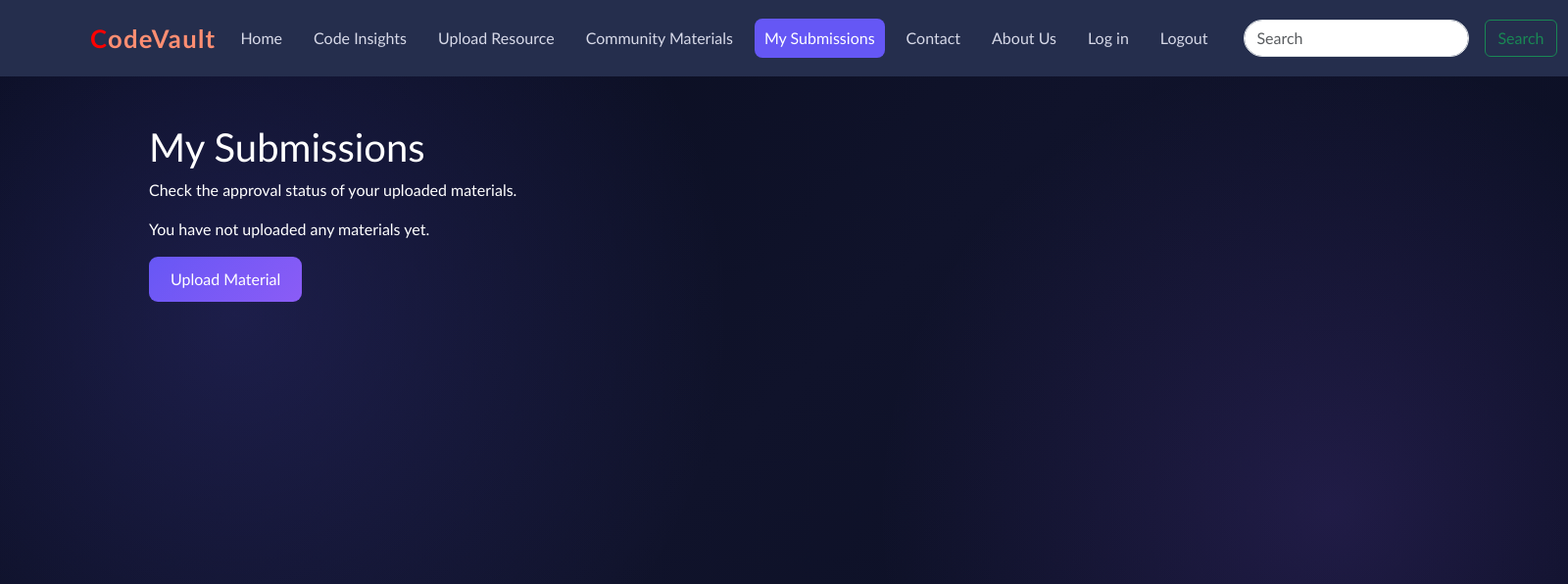
After one commit to Sayan-sys-bit/CodeVault, a Django app: page /blog/my-resources/ in a window 1600 px wide. The commit adds this page. Shown: the top 596 px of the page at 98% size. Run offline with Django 5.2, Linux system fonts and the light colour scheme; the visitor is signed in with stand-in values (Sample User, id 1); data that the repository does not hold is empty.

Commit message:
Add community resource approval and admin user management

```diff
--- a/blog/urls.py
+++ b/blog/urls.py
@@ -1,9 +1,42 @@
+
 from django.urls import path
 from . import views
 
 urlpatterns = [
     path('', views.blog, name='blog'),
     path('search/', views.search, name='search'),
-    path('upload-resource/', views.upload_resource, name='upload_resource'),
+
+    path(
+        'upload-resource/',
+        views.upload_resource,
+        name='upload_resource',
+    ),
+    path(
+        'community-resources/',
+        views.community_resources,
+        name='community_resources',
+    ),
+    path(
+        'my-resources/',
+        views.my_resources,
+        name='my_resources',
+    ),
+    path(
+        'community-resources/<int:pk>/download/',
+        views.download_resource,
+        name='resource_download',
+    ),
+
+    path(
+        'temporary-import/',
+        views.temporary_import_page,
+        name='temporary_import_page',
+    ),
+    path(
+        'temporary-import-posts/',
+        views.temporary_import_posts,
+        name='temporary_import_posts',
+    ),
+
     path('<str:slug>/', views.blogpost, name='blogpost'),
 ]
--- a/blog/views.py
+++ b/blog/views.py
@@ -1,3 +1,12 @@
+import json
+from django.contrib.admin.views.decorators import staff_member_required
+from django.views.decorators.http import require_POST
+from django.db import transaction, connection
+from django.utils.dateparse import parse_datetime
+from django.http import JsonResponse
+from django.http import FileResponse, Http404, HttpResponseNotFound
+
+
 from django.shortcuts import render, get_object_or_404, redirect
 from .models import Post, CommunityResource
 from django.contrib import messages
@@ -136,6 +145,7 @@ def signup_view(request):
 
 
 
+
 @login_required(login_url='login')
 def upload_resource(request):
     if request.method == 'POST':
@@ -165,11 +175,208 @@ def upload_resource(request):
             title=title,
             description=description,
             file=uploaded_file,
-            uploaded_by=request.user
+            uploaded_by=request.user,
+            status=CommunityResource.Status.PENDING,
         )
 
-        return render(request, 'blog/upload_resource.html', {
-            'success': 'Your resource has been submitted for admin approval.'
-        })
+        messages.success(
+            request,
+            'Your material has been submitted for admin approval.'
+        )
+
+        return redirect('my_resources')
 
     return render(request, 'blog/upload_resource.html')
+
+
+def community_resources(request):
+    resources = CommunityResource.objects.filter(
+        status=CommunityResource.Status.APPROVED
+    ).select_related('uploaded_by').order_by('-uploaded_at')
+
+    return render(
+        request,
+        'blog/community_resources.html',
+        {'resources': resources},
+    )
+
+
+@login_required(login_url='login')
+def my_resources(request):
+    resources = CommunityResource.objects.filter(
+        uploaded_by=request.user
+    ).order_by('-uploaded_at')
+
+    return render(
+        request,
+        'blog/my_resources.html',
+        {'resources': resources},
+    )
+
+
+def download_resource(request, pk):
+    resource = get_object_or_404(CommunityResource, pk=pk)
+
+    is_owner = (
+        request.user.is_authenticated
+        and resource.uploaded_by_id == request.user.id
+    )
+    is_staff = (
+        request.user.is_authenticated
+        and request.user.is_staff
+    )
+
+    if (
+        resource.status != CommunityResource.Status.APPROVED
+        and not (is_owner or is_staff)
+    ):
+        raise Http404
+
+    if not resource.file:
+        raise Http404
+
+    try:
+        file_handle = resource.file.open('rb')
+    except (FileNotFoundError, OSError, ValueError):
+        raise Http404
+
+    filename = os.path.basename(resource.file.name)
+
+    return FileResponse(
+        file_handle,
+        as_attachment=True,
+        filename=filename,
+    )
+
+
+def block_direct_community_media(request, filename):
+    return HttpResponseNotFound(
+        'Access this material through CodeVault.'
+    )
+
+
+@staff_member_required
+@require_POST
+def temporary_import_posts(request):
+    uploaded_file = request.FILES.get('file')
+
+    if not uploaded_file:
+        return JsonResponse(
+            {'error': 'Please select posts.json.'},
+            status=400
+        )
+
+    if uploaded_file.size > 2 * 1024 * 1024:
+        return JsonResponse(
+            {'error': 'File must be under 2 MB.'},
+            status=400
+        )
+
+    try:
+        data = json.load(uploaded_file)
+    except (json.JSONDecodeError, UnicodeDecodeError):
+        return JsonResponse(
+            {'error': 'Invalid JSON file.'},
+            status=400
+        )
+
+    if not isinstance(data, list):
+        return JsonResponse(
+            {'error': 'Unexpected JSON format.'},
+            status=400
+        )
+
+    records = [
+        item for item in data
+        if isinstance(item, dict)
+        and item.get('model', '').lower() == 'blog.post'
+    ]
+
+    if not records:
+        return JsonResponse(
+            {'error': 'No blog.post records found.'},
+            status=400
+        )
+
+    created = 0
+    skipped = 0
+
+    try:
+        with transaction.atomic():
+            for record in records:
+                fields = record.get('fields', {})
+                post_id = record.get('pk')
+
+                required = ('title', 'slug', 'author', 'content')
+                if not post_id or not all(
+                    key in fields for key in required
+                ):
+                    return JsonResponse(
+                        {'error': 'A record is missing required fields.'},
+                        status=400
+                    )
+
+                if Post.objects.filter(pk=post_id).exists():
+                    skipped += 1
+                    continue
+
+                if Post.objects.filter(slug=fields['slug']).exists():
+                    skipped += 1
+                    continue
+
+                post = Post(
+                    sno=post_id,
+                    title=fields['title'],
+                    slug=fields['slug'],
+                    author=fields['author'],
+                    content=fields['content'],
+                )
+
+                timestamp = fields.get('timeStamp')
+                parsed = parse_datetime(timestamp) if timestamp else None
+
+                # bulk_create avoids auto_now_add overwriting timestamps.
+                post.save(force_insert=True)
+
+                if parsed:
+                    Post.objects.filter(pk=post_id).update(timeStamp=parsed)
+
+                created += 1
+
+            # Synchronize the PostgreSQL primary-key sequence.
+            if connection.vendor == 'postgresql':
+                table = Post._meta.db_table
+                pk_column = Post._meta.pk.column
+                with connection.cursor() as cursor:
+                    cursor.execute(
+                        "SELECT setval(pg_get_serial_sequence(%s, %s), "
+                        "COALESCE((SELECT MAX(sno) FROM "
+                        + connection.ops.quote_name(table)
+                        + "), 1), "
+                        "EXISTS (SELECT 1 FROM "
+                        + connection.ops.quote_name(table)
+                        + "))",
+                        [table, pk_column]
+                    )
+
+    except Exception:
+        return JsonResponse(
+            {'error': 'Import failed. Check the Render deployment logs.'},
+            status=500
+        )
+
+    return JsonResponse({
+        'created': created,
+        'skipped': skipped,
+        'message': 'Import finished.'
+    })
+
+@login_required(login_url='login')
+def temporary_import_page(request):
+    if not request.user.is_staff:
+        return HttpResponse(
+            'Forbidden: staff access required.',
+            status=403
+        )
+
+    return render(request, 'temporary_import.html')
--- a/codeblog1/urls.py
+++ b/codeblog1/urls.py
@@ -15,6 +15,11 @@ urlpatterns = [
     path('about/', views.about, name='about'),
     path('login/', views.login_view, name='login'),
     path('signup/', views.signup_view, name='signup'),
+    path(
+    'media/community_resources/<path:filename>',
+    views.block_direct_community_media,
+    name='block_direct_community_media',
+    ),
     path('blog/', include('blog.urls')),
     path(
         'logout/',
--- /dev/null
+++ b/templates/blog/my_resources.html
@@ -0,0 +1,49 @@
+
+{% extends 'home/base.html' %}
+
+{% block title %}My Submissions | CodeVault{% endblock %}
+
+{% block body %}
+<div class="container py-5">
+    <h1>My Submissions</h1>
+    <p>Check the approval status of your uploaded materials.</p>
+
+    {% if messages %}
+        {% for message in messages %}
+            <div class="alert alert-success">
+                {{ message }}
+            </div>
+        {% endfor %}
+    {% endif %}
+
+    {% for resource in resources %}
+        <div class="card p-3 mb-3">
+            <h5>{{ resource.title }}</h5>
+            <p>{{ resource.description|truncatechars:200 }}</p>
+
+            <p>
+                Status:
+                <strong>{{ resource.get_status_display }}</strong>
+            </p>
+
+            {% if resource.status == 'pending' %}
+                <p>Your material is waiting for admin approval.</p>
+            {% elif resource.status == 'approved' %}
+                <p>Your material has been approved and published.</p>
+                <a
+                    href="{% url 'resource_download' resource.pk %}"
+                    class="btn btn-success">
+                    Download Material
+                </a>
+            {% elif resource.status == 'rejected' %}
+                <p>Your material was not approved.</p>
+            {% endif %}
+        </div>
+    {% empty %}
+        <p>You have not uploaded any materials yet.</p>
+        <a href="{% url 'upload_resource' %}" class="btn btn-primary">
+            Upload Material
+        </a>
+    {% endfor %}
+</div>
+{% endblock %}
--- a/templates/home/base.html
+++ b/templates/home/base.html
@@ -503,6 +503,20 @@ body {
 </li>
 
 <li class="nav-item">
+    <a class="nav-link" href="{% url 'community_resources' %}">
+        Community Materials
+    </a>
+</li>
+
+{% if user.is_authenticated %}
+<li class="nav-item">
+    <a class="nav-link" href="{% url 'my_resources' %}">
+        My Submissions
+    </a>
+</li>
+{% endif %}
+
+<li class="nav-item">
     <a class="nav-link {% block contactactive %}{% endblock %}" href="/contact/">Contact</a>
 </li>
 
```
Also changed, not shown: blog/admin.py (+42 -5 lines), blog/models.py (+18 -3 lines), home/admin.py (+38 -2 lines), templates/blog/community_resources.html (added, +40 -0 lines), blog/migrations/0005_communityresource_status.py (added).
